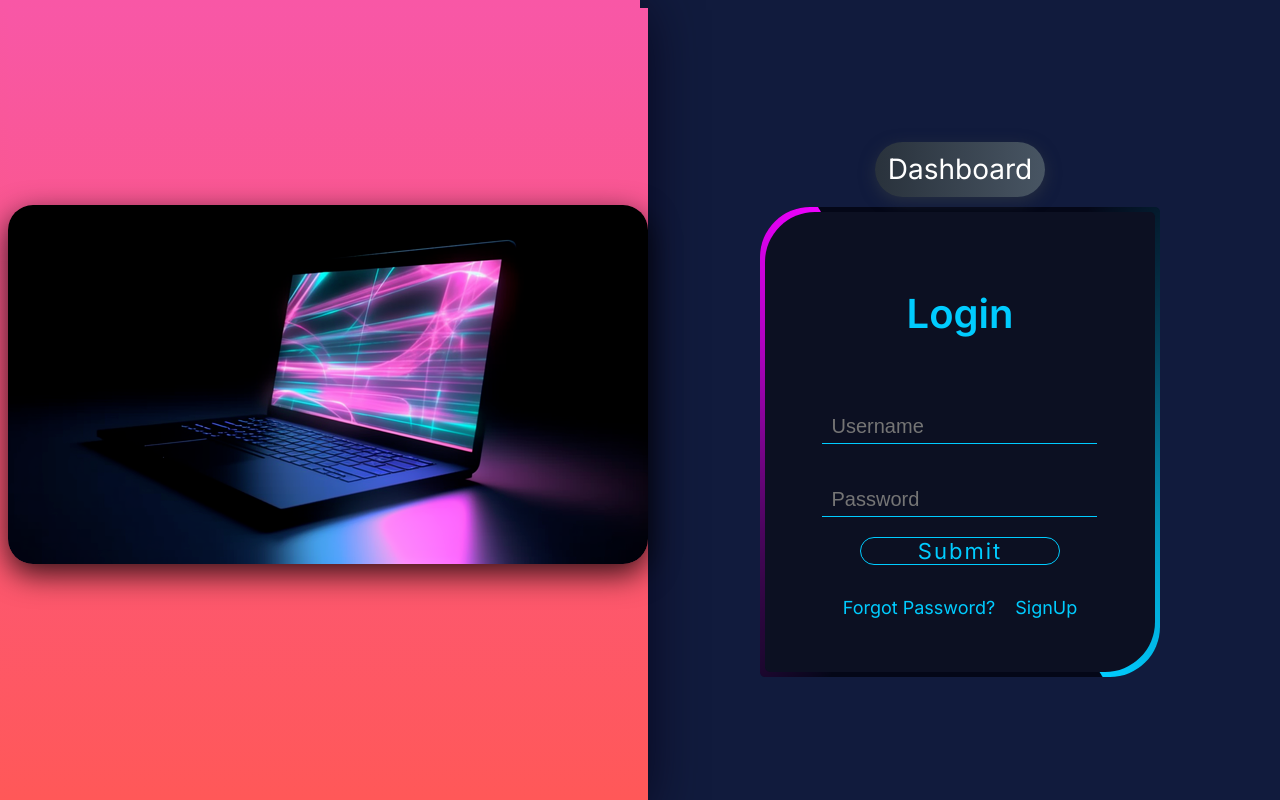
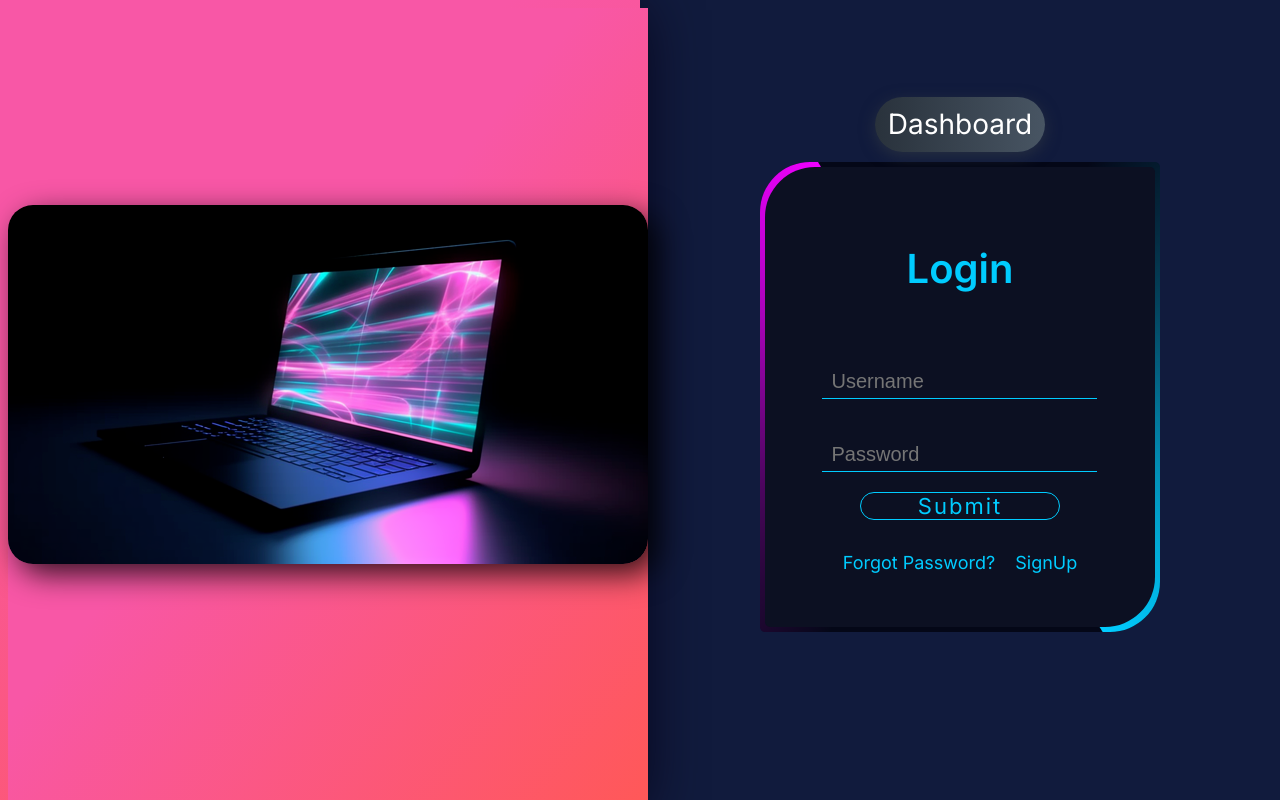
Before and after one commit to McTastic/Issue_Tracker, a Next.js app: page / in a window 1280 px wide. Built offline with nearby package versions, Linux system fonts and the light colour scheme.

Commit message:
slight changes to homepage gradient color and image box shadow

```diff
--- a/public/css/globals.css
+++ b/public/css/globals.css
@@ -1,5 +1,5 @@
 :root{
-    --left-bg-color: linear-gradient(rgb(248, 87, 166), rgb(255, 88, 88));
+    --left-bg-color: linear-gradient(to bottom right,rgb(248, 87, 166) 45%, rgb(255, 88, 88));
 }
 *{
     font-size: 22px;
--- a/public/css/homepage.module.css
+++ b/public/css/homepage.module.css
@@ -29,7 +29,7 @@
 .homeImage{
     position: relative;
     bottom: 20px;
-    box-shadow: 0 10px 30px rgba(0, 0, 0, 0.8);
+    box-shadow: 10px 10px 30px rgba(0, 0, 0, 0.8);
     border-radius: 25px;
 }
 
--- a/public/css/login.module.css
+++ b/public/css/login.module.css
@@ -10,7 +10,7 @@
       align-items: center;
       justify-content: center;
       overflow: hidden;
-
+      margin-bottom: 90px;
   }
   .login_form_container::before{
       position: absolute;
```
